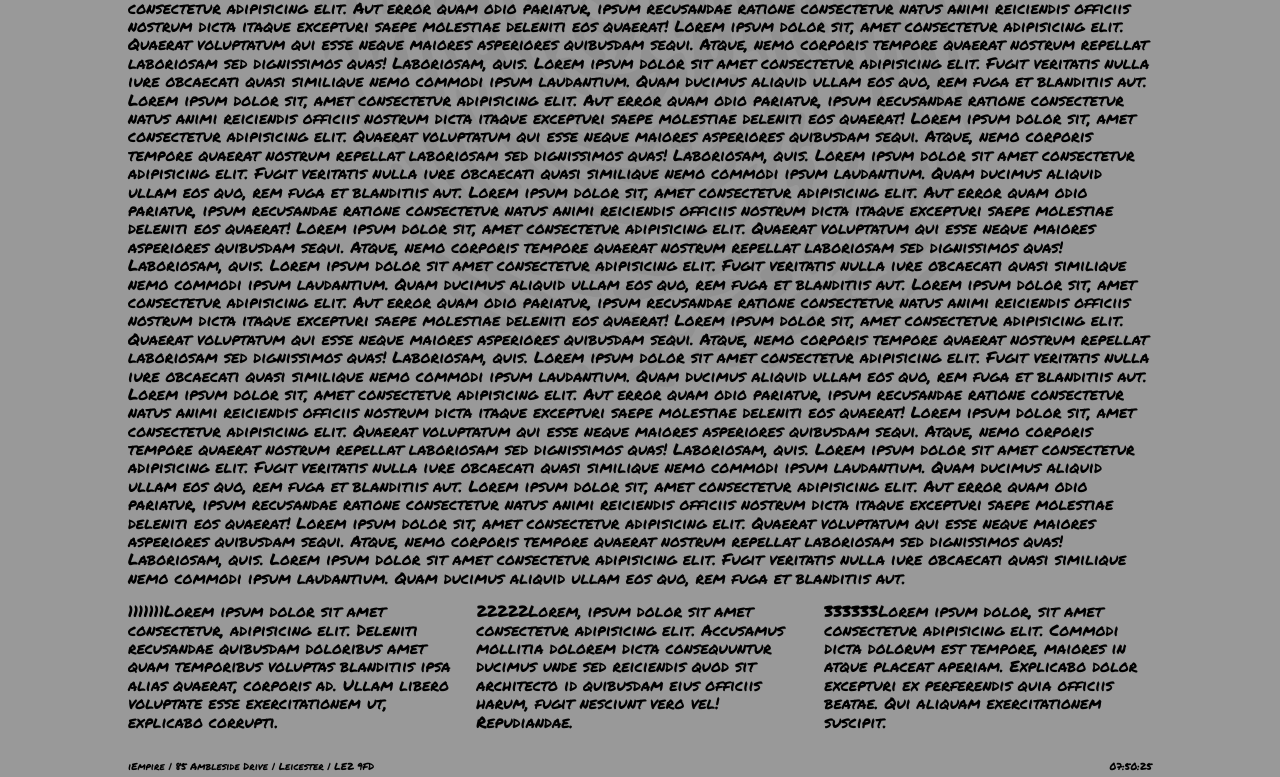
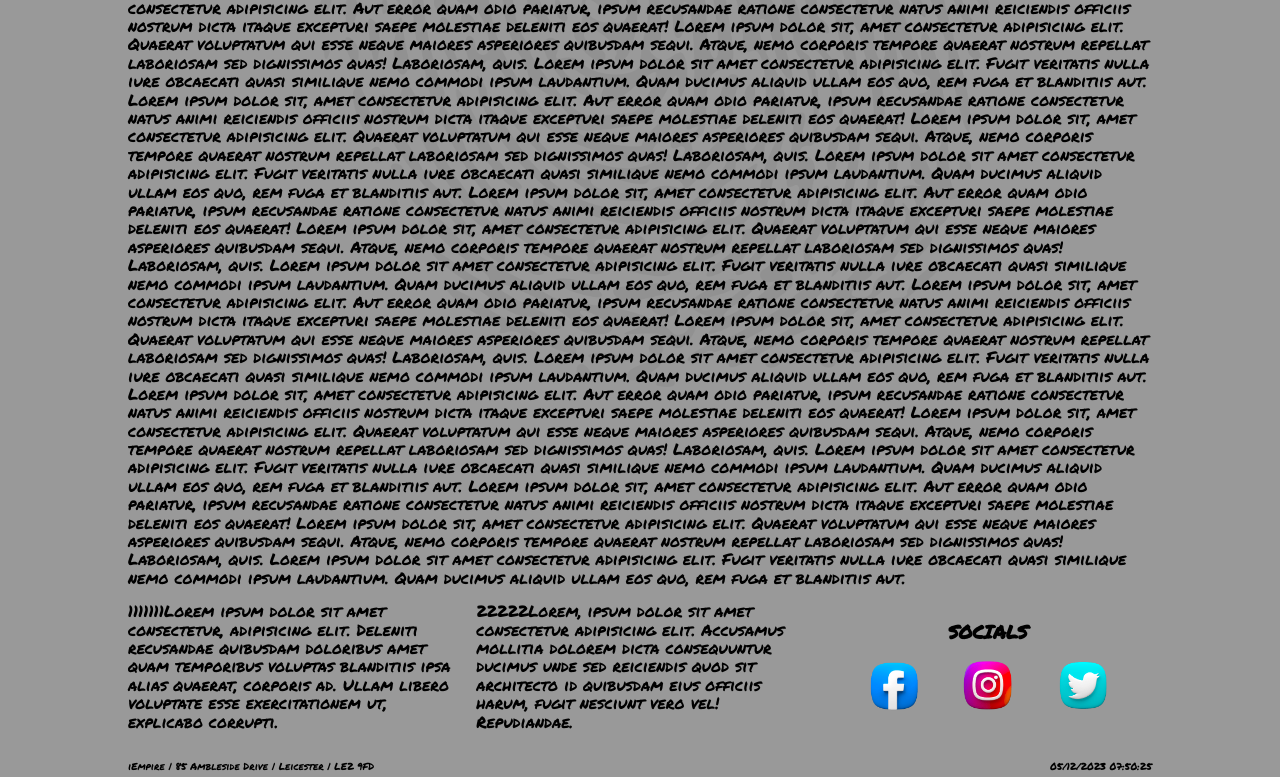
Before and after one commit to P5o0j/iEmpire, a plain HTML site: page template.html in a window 1280 px wide. Shown: the part 478-1255 px from the top of the page. Drawn offline with Linux system fonts and the light colour scheme; a web font is replaced by a local one.

Commit message:
social media footer

```diff
--- a/js/script.js
+++ b/js/script.js
@@ -25,12 +25,18 @@ const timeElement = document.getElementById("clock");
 
 function updateTime() {
   const now = new Date();
+  // const day = now.getDate();
+  const day = now.getDate();
+  const month = now.getMonth() + 1;
+  const year = now.getFullYear();
   const hours = now.getHours();
   const minutes = now.getMinutes();
   const seconds = now.getSeconds();
 
   // Format the string with leading zeroes
-  const clockStr = `${hours.toString().padStart(2, "0")}:${minutes
+  const clockStr = `${day.toString().padStart(2, 0)}/${month
+    .toString()
+    .padStart(2, 0)}/${year} ${hours.toString().padStart(2, "0")}:${minutes
     .toString()
     .padStart(2, "0")}:${seconds.toString().padStart(2, "0")}`;
 
--- a/scss/_small.scss
+++ b/scss/_small.scss
@@ -119,6 +119,13 @@ footer {
 .footer-three {
   margin-bottom: 15px;
 }
+.footer-three {
+  text-align: center;
+}
+.socials {
+  display: flex;
+  justify-content: space-evenly;
+}
 .bottom-bar {
   font-size: x-small;
   display: flex;
@@ -126,8 +133,11 @@ footer {
   margin-bottom: 5px;
 }
 .bottom-bar-left {
-  width: 75%;
+  width: 70%;
 }
 .bottom-bar-right {
   text-align: right;
 }
+.social-icon {
+  width: 50px;
+}
--- a/template.html
+++ b/template.html
@@ -177,10 +177,18 @@
           nesciunt vero vel! Repudiandae.
         </div>
         <div class="footer-three">
-          333333Lorem ipsum dolor, sit amet consectetur adipisicing elit.
-          Commodi dicta dolorum est tempore, maiores in atque placeat aperiam.
-          Explicabo dolor excepturi ex perferendis quia officiis beatae. Qui
-          aliquam exercitationem suscipit.
+          <h3>SOCIALS</h3>
+          <div class="socials">
+            <a href="https://www.facebook.com/iEmpireUK/"
+              ><img src="./img/fb.png" alt="facebook" class="social-icon"
+            /></a>
+            <a href="https://www.instagram.com/iempireuk/"
+              ><img src="./img/ig.png" alt="instagram" class="social-icon"
+            /></a>
+            <a href="https://twitter.com/iEmpireUK"
+              ><img src="./img/tw.png" alt="twitter" class="social-icon"
+            /></a>
+          </div>
         </div>
       </div>
       <div class="bottom-bar">
```
Also changed, not shown: css/style.css, img/fb.png (added), img/ig.png (added), img/tw.png (added), 1 other file.
